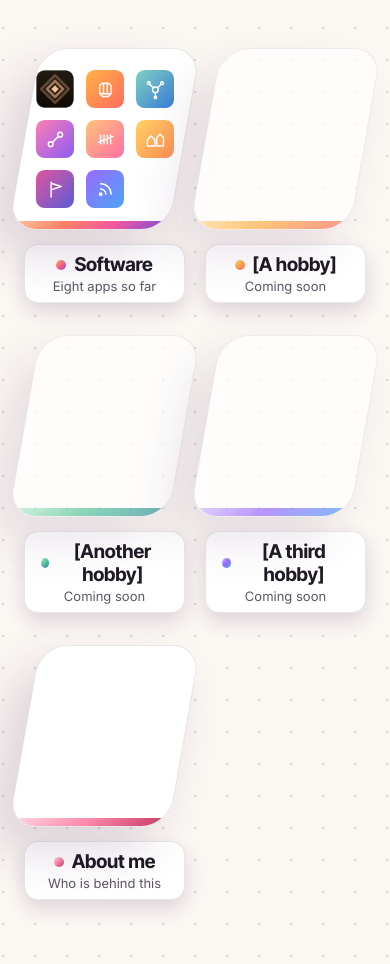
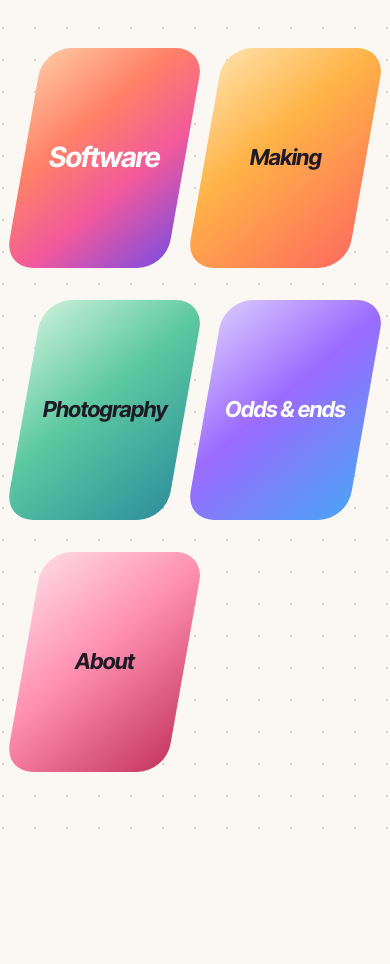
Before and after one commit to johndelong/sidelong.dev, an Astro site: page / in a window 390 px wide. Shown: the part 820-1784 px from the top of the page. After the commit the page ends 1656 px from the top, so only its background shows below. Built offline with nearby package versions, Linux system fonts and the light colour scheme; Astro itself is replaced by a stand-in of ours.

Commit message:
Name the doors on their faces and regroup them by kind of making
Each door wears its own gradient with its name in the wordmark's type; the labels
beneath are gone, as is the shadow each door cast on a wall that isn't there. The
doors are now Software, Making, Photography, Odds & ends and About.

Co-Authored-By: Claude Opus 5.5 <noreply@anthropic.com>

```diff
--- a/src/pages/index.astro
+++ b/src/pages/index.astro
@@ -1,13 +1,9 @@
 ---
 // The entrance. A flat dot grid with the sidelong plane on it; as you scroll, the grid tilts
 // away into a floor and a door stands up for each place on the site. Scroll back up to return.
-import { getCollection } from 'astro:content'
 import Base from '../layouts/Base.astro'
-import AppIcon from '../components/AppIcon.astro'
 import Header from '../components/Header.astro'
 import { site } from '../site'
-
-const apps = (await getCollection('apps')).sort((a, b) => a.data.order - b.data.order)
 ---
 
 <Base immersive>
@@ -28,18 +24,10 @@ const apps = (await getCollection('apps')).sort((a, b) => a.data.order - b.data.
                 return (
                   <div class="place" style={`--x: ${place.x}px; --d: ${place.d}px; --c: linear-gradient(135deg, ${place.colors}); --i: ${i}`}>
                     <span class="pool" aria-hidden="true" />
-                    <Door class:list={['door', { big: place.big, closed: !place.href }]} href={place.href || undefined}>
+                    <Door class:list={['door', { big: place.big, closed: !place.href, ink: place.ink }]} href={place.href || undefined}>
                       <span class="stand">
                         <span class="slab">
-                          {place.href === '/apps' && (
-                            <span class="icons">
-                              {apps.map((app) => <AppIcon app={app} size={38} />)}
-                            </span>
-                          )}
-                        </span>
-                        <span class="tag">
-                          <b><i aria-hidden="true" />{place.label}</b>
-                          <small>{place.href ? place.sub : 'Coming soon'}</small>
+                          <span class="name">{place.label}</span>
                         </span>
                       </span>
                     </Door>
@@ -316,38 +304,35 @@ const apps = (await getCollection('apps')).sort((a, b) => a.data.order - b.data.
     transform: translateY(calc((1 - var(--show)) * 70px));
   }
 
-  /* Doors are plain; the colour shows as a line of light underneath, and fills the door on hover */
+  /* Each door wears its own colour, with its name on it in the wordmark's type */
   .slab {
     position: relative;
-    display: grid;
-    place-items: center;
+    display: flex;
+    flex-direction: column;
+    align-items: center;
+    justify-content: center;
     width: 190px;
     height: 260px;
     overflow: hidden;
-    border: 1px solid var(--line);
     border-radius: 28px;
-    background: var(--surface);
-    box-shadow: -18px 24px 50px var(--shadow);
+    background: var(--c);
+    color: #fff;
     transform: skewX(calc(var(--angle) * -1));
     transition: transform 0.5s var(--ease);
   }
 
-  .slab::before,
+  .ink .slab {
+    color: #1f1a24;
+  }
+
+  /* A little light across the door on hover */
   .slab::after {
     content: '';
     position: absolute;
     inset: 0;
-    background: var(--c);
-  }
-
-  .slab::before {
+    background: #fff;
     opacity: 0;
     transition: opacity 0.5s ease;
-  }
-
-  .slab::after {
-    top: auto;
-    height: 8px;
   }
 
   .big .slab {
@@ -360,58 +345,29 @@ const apps = (await getCollection('apps')).sort((a, b) => a.data.order - b.data.
     transform: skewX(calc(var(--angle) * -1)) translateY(-12px);
   }
 
-  a.door:hover .slab::before,
-  a.door:focus-visible .slab::before {
-    opacity: 1;
+  a.door:hover .slab::after,
+  a.door:focus-visible .slab::after {
+    opacity: 0.12;
   }
 
-  .closed .slab {
-    opacity: 0.7;
-  }
-
-  .icons {
+  .name {
     position: relative;
     z-index: 1;
-    display: grid;
-    grid-template-columns: repeat(3, 38px);
-    gap: 12px;
-    justify-content: center;
+    padding: 0 16px;
+    font-family: var(--display);
+    font-style: italic;
+    font-weight: 700;
+    font-size: 27px;
+    line-height: 1.05;
+    letter-spacing: -0.03em;
+    text-align: center;
     transform: skewX(var(--angle));
   }
 
-  .tag {
-    display: flex;
-    flex-direction: column;
-    align-items: center;
-    gap: 2px;
-    padding: 8px 16px;
-    border: 1px solid var(--line);
-    border-radius: 14px;
-    background: var(--surface);
-    box-shadow: 0 8px 20px var(--shadow);
-    white-space: nowrap;
+  .big .name {
+    font-size: 40px;
   }
 
-  .tag b {
-    display: inline-flex;
-    align-items: center;
-    gap: 8px;
-    font-family: var(--display);
-    font-size: 19px;
-    letter-spacing: -0.01em;
-  }
-
-  .tag i {
-    width: 10px;
-    height: 10px;
-    border-radius: 50%;
-    background: var(--c);
-  }
-
-  .tag small {
-    font-size: 13px;
-    color: var(--muted);
-  }
 
   /* The entrance: wordmark on the plane, a greeting and one button. Fades as you scroll. */
   .intro {
@@ -596,17 +552,27 @@ const apps = (await getCollection('apps')).sort((a, b) => a.data.order - b.data.
     .slab,
     .big .slab {
       width: auto;
-      height: 180px;
     }
 
     .stand {
       align-items: stretch;
     }
 
-    .tag {
-      white-space: normal;
-      text-align: center;
+    .slab,
+    .big .slab {
+      height: auto;
+      min-height: 180px;
+      padding: 20px 0;
     }
+
+    .name {
+      font-size: 22px;
+    }
+
+    .big .name {
+      font-size: 28px;
+    }
+
   }
 
   /* Reduced motion: no scroll-through; you start in the room */
--- a/src/site.ts
+++ b/src/site.ts
@@ -4,13 +4,13 @@ export const site = {
   author: 'John DeLong',
   intro: 'In my spare hours I build small, careful apps for the people around me. This is where they live.',
   // The doors on the home page. x is left/right and d is distance back, in px on the floor.
-  // A place without an href is shown but not yet open.
+  // A place without an href is shown but not yet open. ink: dark text, for doors with light colours.
   places: [
-    { label: 'Software', sub: 'Eight apps so far', href: '/apps', colors: '#FFC9A3 0%, #FF8266 34%, #F2599C 64%, #7C4DE0 100%', x: 0, d: 240, big: true },
-    { label: '[A hobby]', sub: '[One line about it]', href: '', colors: '#FFE0A8, #FFB347 40%, #FF6B5E', x: -520, d: 480, big: false },
-    { label: '[Another hobby]', sub: '[One line about it]', href: '', colors: '#C8F0D8, #5CC8A0 45%, #2F8F9D', x: 540, d: 440, big: false },
-    { label: '[A third hobby]', sub: '[One line about it]', href: '', colors: '#D9C8FF, #9B6BFF 45%, #4BA3F5', x: -260, d: 880, big: false },
-    { label: 'About me', sub: 'Who is behind this', href: '/about', colors: '#FFD9E4, #FF8FB0 45%, #C4365F', x: 340, d: 920, big: false },
+    { label: 'Software', href: '/apps', colors: '#FFC9A3 0%, #FF8266 34%, #F2599C 64%, #7C4DE0 100%', x: 0, d: 240, big: true },
+    { label: 'Making', href: '', colors: '#FFE0A8, #FFB347 40%, #FF6B5E', x: -520, d: 480, ink: true },
+    { label: 'Photography', href: '', colors: '#C8F0D8, #5CC8A0 45%, #2F8F9D', x: 540, d: 440, ink: true },
+    { label: 'Odds & ends', href: '', colors: '#D9C8FF, #9B6BFF 45%, #4BA3F5', x: -260, d: 880 },
+    { label: 'About', href: '/about', colors: '#FFD9E4, #FF8FB0 45%, #C4365F', x: 340, d: 920, ink: true },
   ],
   contact: [
     { label: '[your email]', href: '#' },
```
